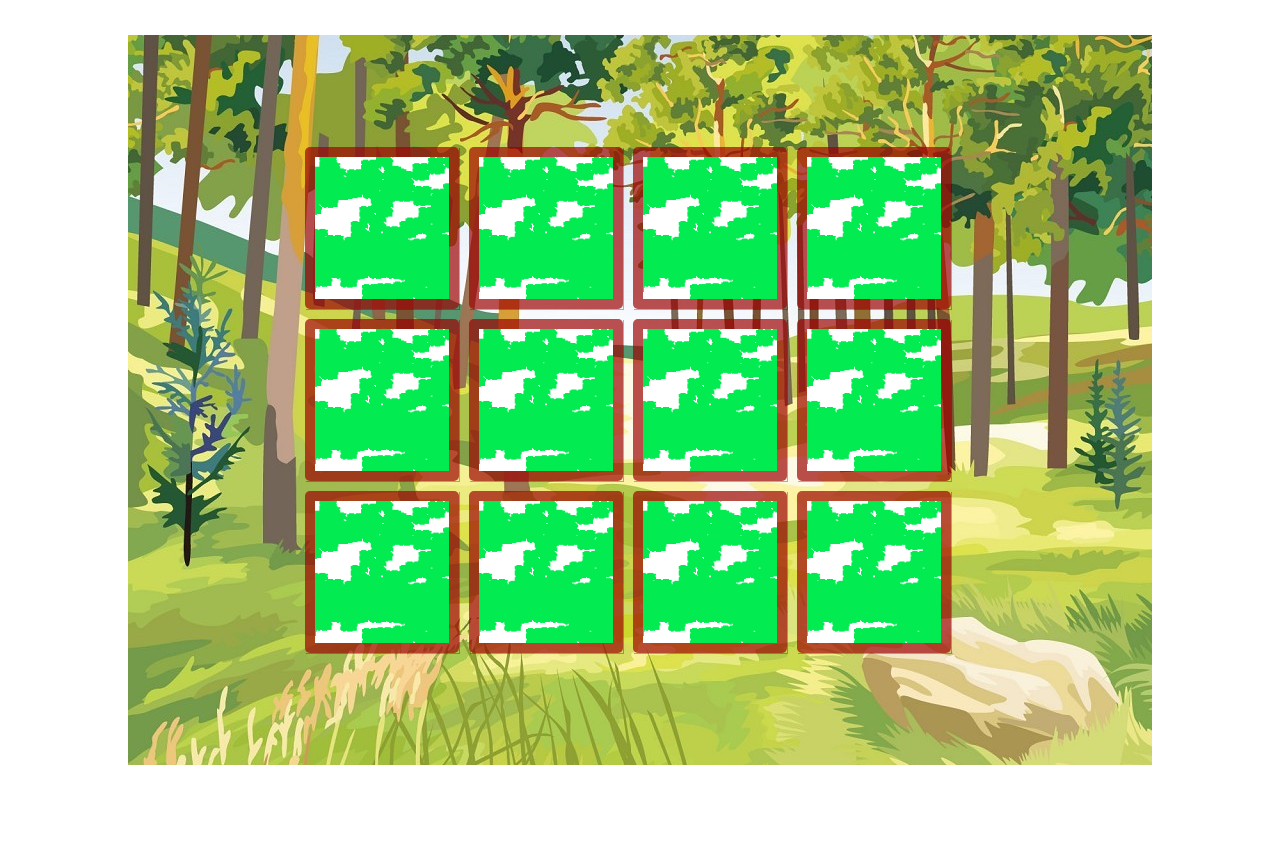
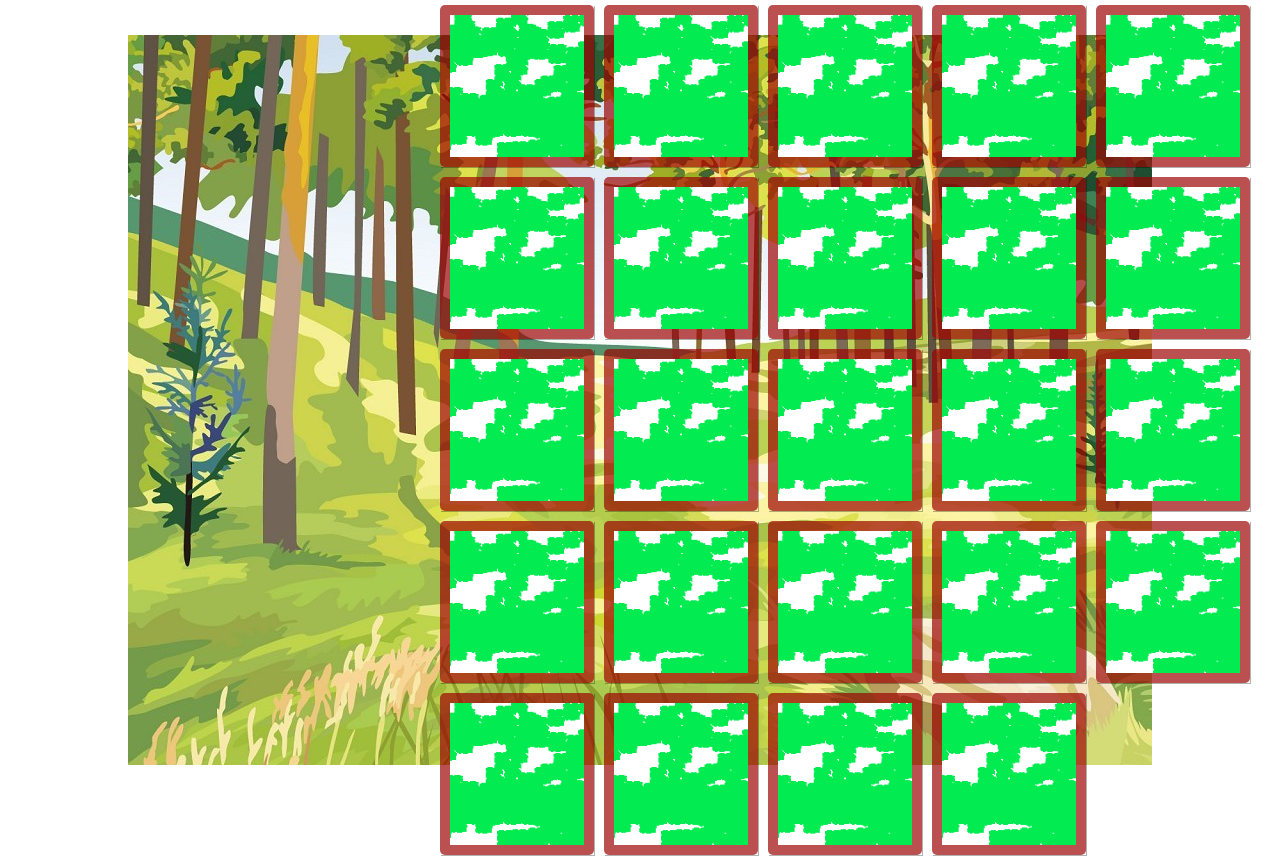
Before and after one commit to jotamii/Game, a plain HTML site: page index.html in a window 1280 px wide. Before the commit the page ends 800 px from the top, so only its background shows below. Drawn offline with Linux system fonts and the light colour scheme.

Commit message:
games base is done

```diff
--- a/game.js
+++ b/game.js
@@ -1,7 +1,61 @@
 const cards = document.querySelectorAll('.memory-card');
 
+let hasFlippedCard = false;
+let lockBoard = false;
+let firstCard, secondCard;
+
 function flipCard() {
-  this.classList.toggle('flip');
+    if (lockBoard) return;
+    if (this === firstCard) return;
+    this.classList.add('flip');
+
+    if (!hasFlippedCard) {
+        hasFlippedCard = true;
+        firstCard = this;
+        return;
+    }
+
+    secondCard = this;
+    hasFlippedCard = false;
+
+    checkForMatch();
 }
 
+function checkForMatch() {
+    if (firstCard.dataset.framework === secondCard.dataset.framework) {
+        disableCards();
+        return;
+    }
+
+    unflipCards();
+}
+
+function disableCards() {
+    firstCard.removeEventListener('click', flipCard);
+    secondCard.removeEventListener('click', flipCard);
+    resetBoard();
+}
+
+function unflipCards() {
+    lockBoard = true;
+
+    setTimeout(() => {
+        firstCard.classList.remove('flip');
+        secondCard.classList.remove('flip');
+
+        resetBoard();
+    }, 1500);
+}
+
+function resetBoard() {
+    [hasFlippedCard, lockBoard] = [false, false];
+    [firstCard, secondCard] = [null, null];
+}
+
+(function shuffle() {
+       cards.forEach(card => {
+         let ramdomPos = Math.floor(Math.random() * 12);
+        card.style.order = ramdomPos;
+       });
+     })();
 cards.forEach(card => card.addEventListener('click', flipCard));
--- a/index.html
+++ b/index.html
@@ -9,64 +9,126 @@
 
     <link rel="stylesheet" href="./styles.css">
 </head>
+
 <body>
     <section class="memory-game">
-        <div class="memory-card">
+        <div class="memory-card" data-framework="cow">
             <img class="front-face" src="1.png" alt="Cow">
             <img class="back-face" src="bg.png" alt="Back">
         </div>
 
-        <div class="memory-card">
+        <div class="memory-card" data-framework="cow">
+            <img class="front-face" src="1.png" alt="Cow">
+            <img class="back-face" src="bg.png" alt="Back">
+        </div>
+
+        <div class="memory-card" data-framework="owl">
             <img class="front-face" src="2.png" alt="Owl">
             <img class="back-face" src="bg.png" alt="Back">
         </div>
 
-        <div class="memory-card">
+        <div class="memory-card" data-framework="owl">
+            <img class="front-face" src="2.png" alt="Owl">
+            <img class="back-face" src="bg.png" alt="Back">
+        </div>
+
+        <div class="memory-card" data-framework="bird">
             <img class="front-face" src="3.png" alt="Bird">
             <img class="back-face" src="bg.png" alt="Back">
         </div>
 
-        <div class="memory-card">
+
+        <div class="memory-card" data-framework="bird">
+            <img class="front-face" src="3.png" alt="Bird">
+            <img class="back-face" src="bg.png" alt="Back">
+        </div>
+
+        <div class="memory-card" data-framework="cat">
             <img class="front-face" src="4.png" alt="Cat">
             <img class="back-face" src="bg.png" alt="Back">
         </div>
 
-        <div class="memory-card">
+        <div class="memory-card" data-framework="cat">
+            <img class="front-face" src="4.png" alt="Cat">
+            <img class="back-face" src="bg.png" alt="Back">
+        </div>
+
+        <div class="memory-card" data-framework="deer">
             <img class="front-face" src="5.png" alt="Deer">
             <img class="back-face" src="bg.png" alt="Back">
         </div>
 
-        <div class="memory-card">
+        <div class="memory-card" data-framework="deer">
+            <img class="front-face" src="5.png" alt="Deer">
+            <img class="back-face" src="bg.png" alt="Back">
+        </div>
+
+        <div class="memory-card" data-framework="bear">
             <img class="front-face" src="6.png" alt="Bear">
             <img class="back-face" src="bg.png" alt="Back">
         </div>
 
-        <div class="memory-card">
+        <div class="memory-card" data-framework="bear">
+            <img class="front-face" src="6.png" alt="Bear">
+            <img class="back-face" src="bg.png" alt="Back">
+        </div>
+
+        <div class="memory-card" data-framework="squirrel">
             <img class="front-face" src="7.png" alt="Squirrel">
             <img class="back-face" src="bg.png" alt="Back">
         </div>
 
-        <div class="memory-card">
+        <div class="memory-card" data-framework="squirrel">
+            <img class="front-face" src="7.png" alt="Squirrel">
+            <img class="back-face" src="bg.png" alt="Back">
+        </div>
+
+        <div class="memory-card" data-framework="squirrel">
             <img class="front-face" src="8.png" alt="Fox">
             <img class="back-face" src="bg.png" alt="Back">
         </div>
 
-        <div class="memory-card">
+        <div class="memory-card" data-framework="fox">
+            <img class="front-face" src="8.png" alt="Fox">
+            <img class="back-face" src="bg.png" alt="Back">
+        </div>
+
+        <div class="memory-card" data-framework="pig">
             <img class="front-face" src="9.png" alt="Pig">
             <img class="back-face" src="bg.png" alt="Back">
         </div>
 
-        <div class="memory-card">
+        <div class="memory-card" data-framework="pig">
+            <img class="front-face" src="9.png" alt="Pig">
+            <img class="back-face" src="bg.png" alt="Back">
+        </div>
+
+        <div class="memory-card" data-framework="lion">
             <img class="front-face" src="10.png" alt="Lion">
             <img class="back-face" src="bg.png" alt="Back">
         </div>
 
-        <div class="memory-card">
+        <div class="memory-card" data-framework="lion">
+            <img class="front-face" src="10.png" alt="Lion">
+            <img class="back-face" src="bg.png" alt="Back">
+        </div>
+
+        <div class="memory-card" data-framework="monkey">
             <img class="front-face" src="11.png" alt="Monkey">
             <img class="back-face" src="bg.png" alt="Back">
         </div>
 
-        <div class="memory-card">
+        <div class="memory-card" data-framework="monkey">
+            <img class="front-face" src="11.png" alt="Monkey">
+            <img class="back-face" src="bg.png" alt="Back">
+        </div>
+
+        <div class="memory-card" data-framework="rabbit">
+            <img class="front-face" src="12.png" alt="Rabbit">
+            <img class="back-face" src="bg.png" alt="Back">
+        </div>
+
+        <div class="memory-card" data-framework="rabbit">
             <img class="front-face" src="12.png" alt="Rabbit">
             <img class="back-face" src="bg.png" alt="Back">
         </div>
--- a/styles.css
+++ b/styles.css
@@ -15,9 +15,12 @@ body {
   }
 
   .memory-game {
-    width: 680px;
+    width: 1000px;
     /* height: 640px; */
-    margin: auto;
+    margin-top: auto;
+    margin-bottom: auto;
+    margin-left: 435px;
+    margin-right: auto;
     display: flex;
     flex-wrap: wrap;
     perspective: 1000px;
@@ -42,6 +45,10 @@ body {
     transition: transform .2s;
   }
 
+  .memory-card.flip {
+    transform: rotateY(180deg);
+  }
+
   .front-face,
   .back-face {
     width: 100%;
@@ -57,9 +64,7 @@ body {
     transform: rotateY(180deg);
   }
 
-  .memory-card.flip {
-    transform: rotateY(180deg);
-  }
+
 
 .introScreen {
     position: absolute;
```
Lines whose indentation alone changed are shown as unchanged.
